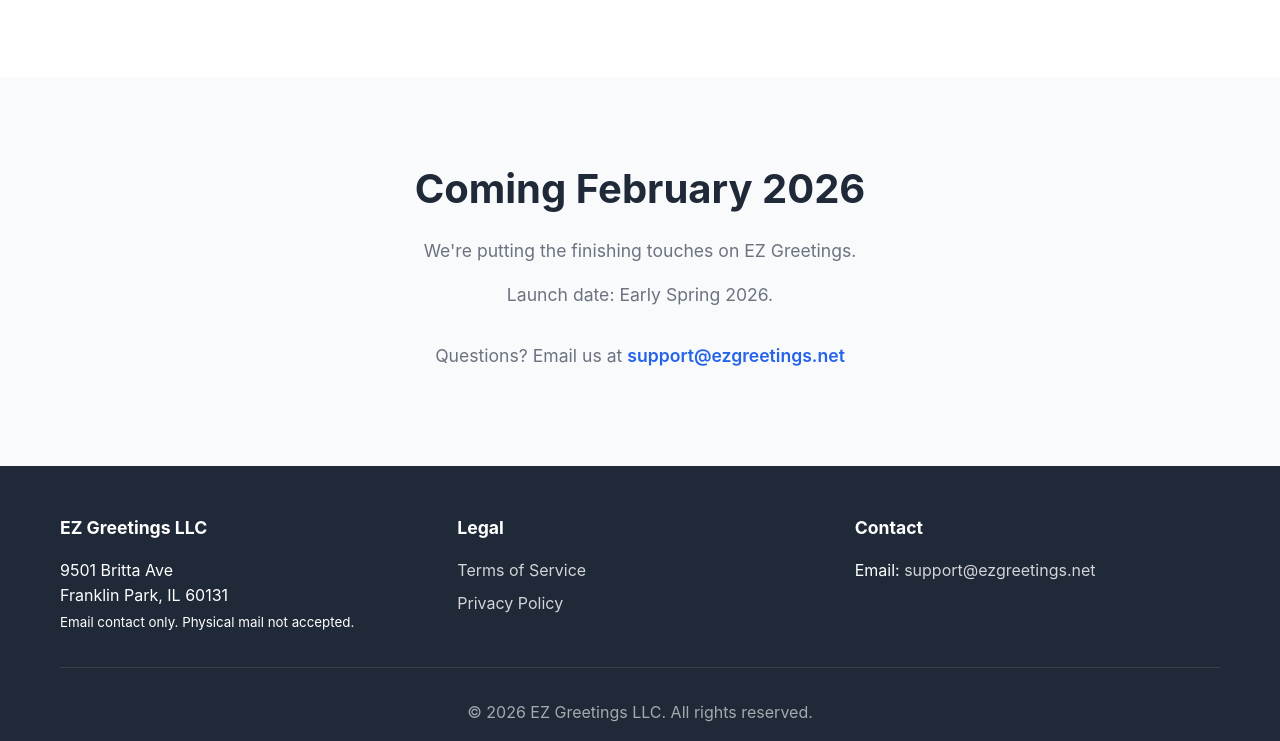
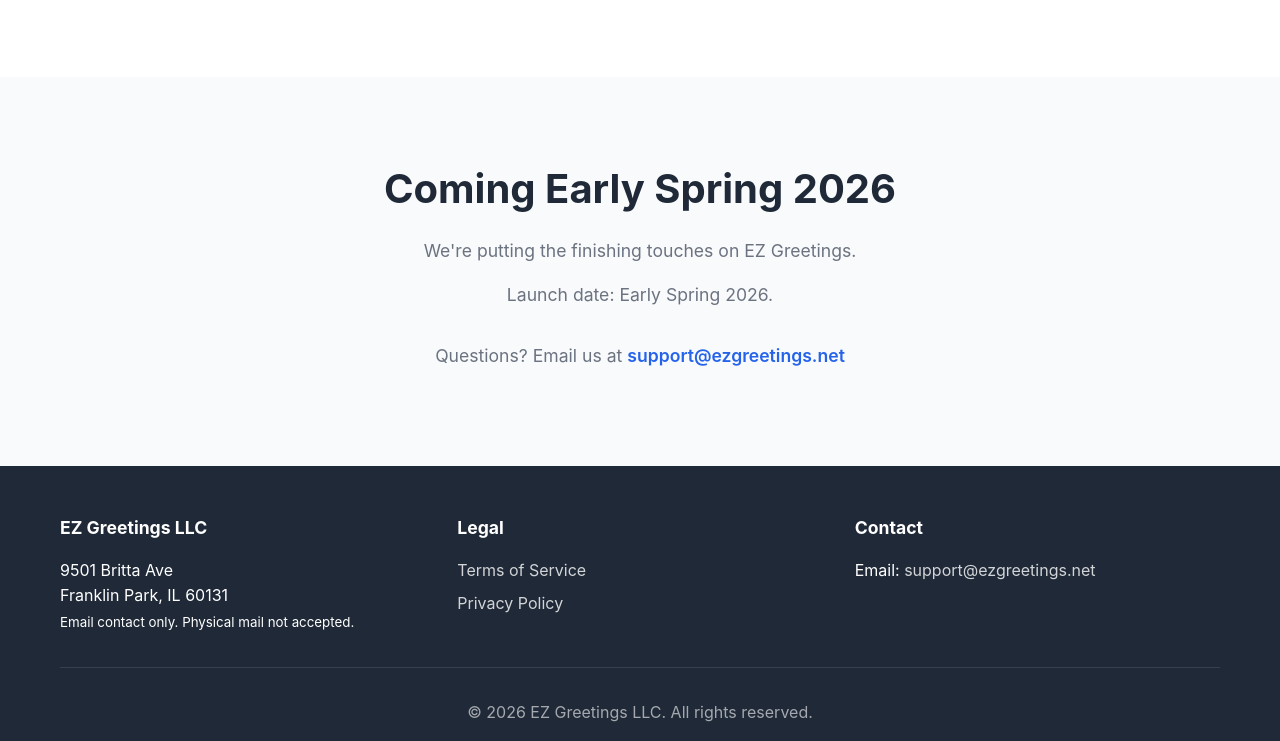
Before and after one commit to EZGREETINGS/ezgreetings-website, a plain HTML site: page index.html in a window 1280 px wide. Shown: the part 915-1656 px from the top of the page. Drawn offline with Linux system fonts and the light colour scheme.

Commit message:
Update index.html

```diff
--- a/index.html
+++ b/index.html
@@ -53,7 +53,7 @@
 
         <section class="cta">
             <div class="container">
-                <h2>Coming February 2026</h2>
+                <h2>Coming Early Spring 2026</h2>
                 <p>We're putting the finishing touches on EZ Greetings.</p>
                 <p>Launch date: Early Spring 2026.</p>
                 <p class="contact-info">Questions? Email us at <a href="mailto:support@ezgreetings.net">support@ezgreetings.net</a></p>
```
